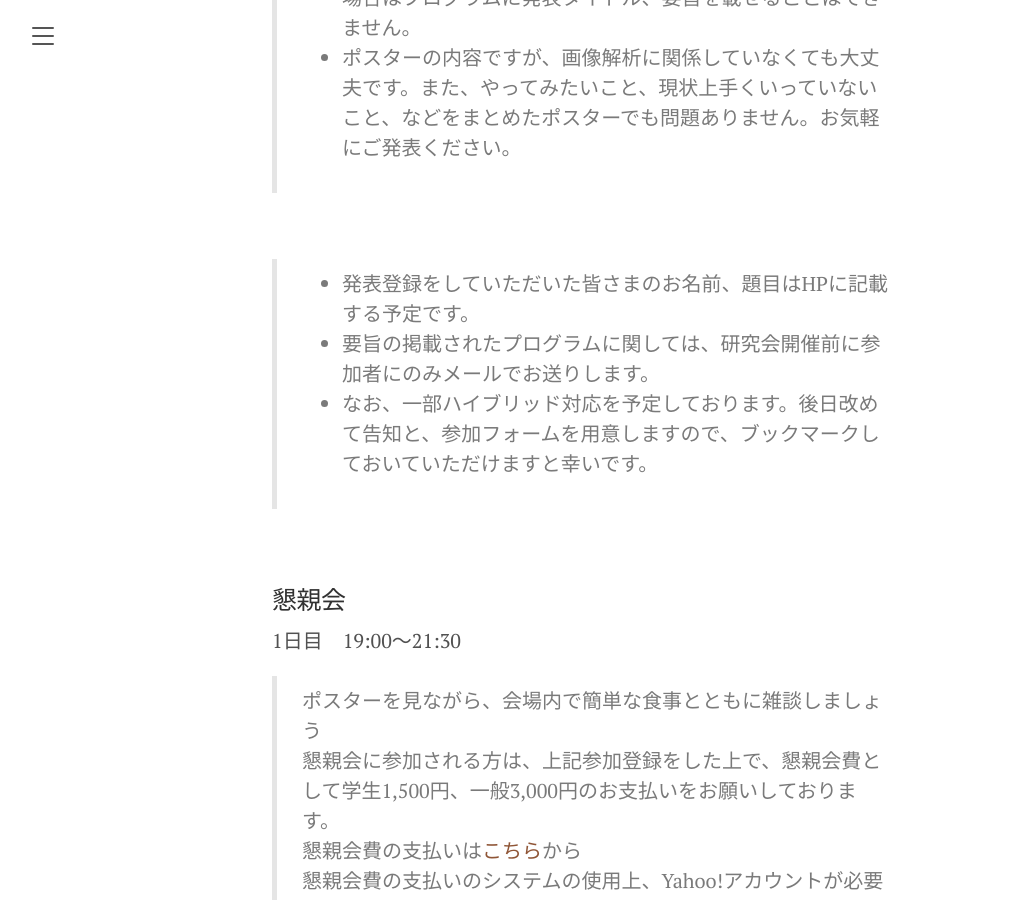
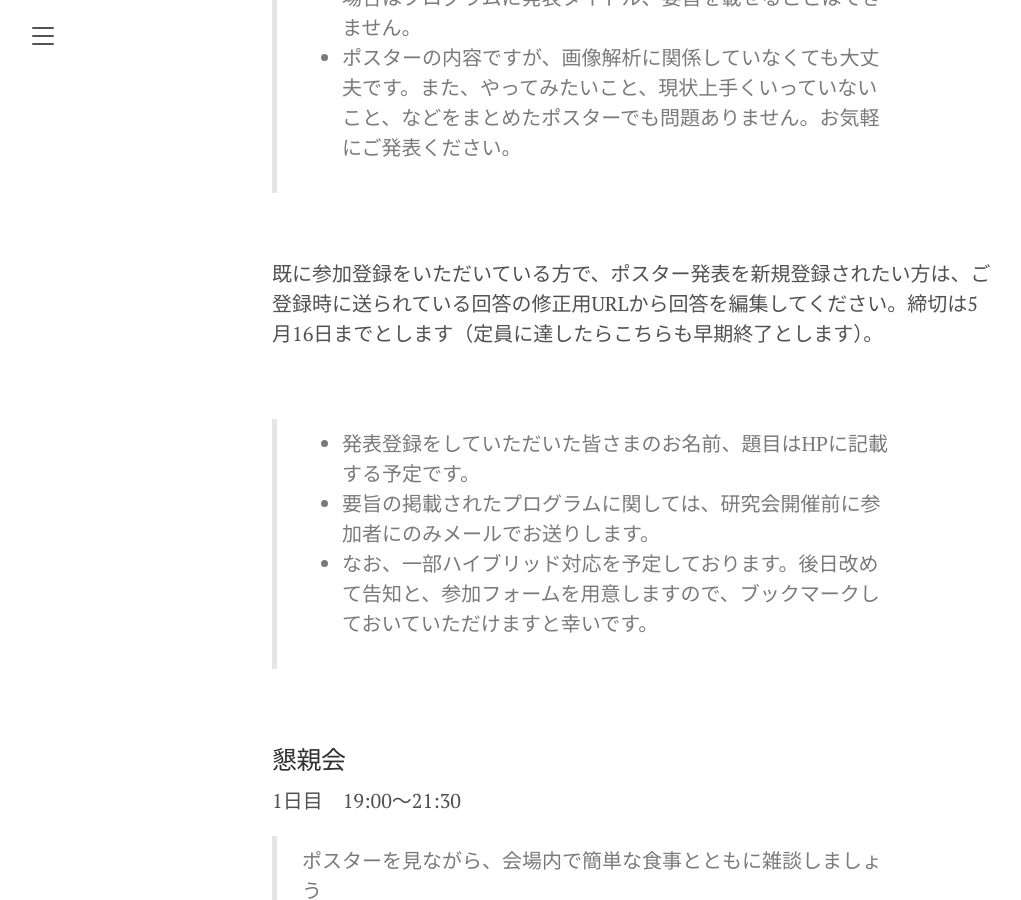
Before and after one commit to SystemsEthology/website, a Jekyll site: the page built from event_01/conference01_join.md, in a window 1280 px wide and 900 px high, scrolled down 941 px. Shown: the whole window, without its empty margins (8-1029 px from the left). Built offline with Jekyll 4.4.1, drawn with Linux system fonts in a browser that asks for light colours.

Commit message:
Update conference01_join.md

```diff
--- a/event_01/conference01_join.md
+++ b/event_01/conference01_join.md
@@ -21,6 +21,10 @@ order: 5
 > - 当日参加も可能ですが、定員に達した場合は受け付けられないので、なるべく早めに事前登録をお願いいたします。（当日の金銭の授受は禁止されていますので、懇親会は事前決済制です。）
 > - 事前登録なしにポスターを持参される場合も、スペースがあれば貼ることは可能なのでお声がけください。ただし、その場合はプログラムに発表タイトル、要旨を載せることはできません。
 > - ポスターの内容ですが、画像解析に関係していなくても大丈夫です。また、やってみたいこと、現状上手くいっていないこと、などをまとめたポスターでも問題ありません。お気軽にご発表ください。
+
+<br>
+
+既に参加登録をいただいている方で、ポスター発表を新規登録されたい方は、ご登録時に送られている回答の修正用URLから回答を編集してください。締切は5月16日までとします（定員に達したらこちらも早期終了とします）。
 
 <br>
 
```
